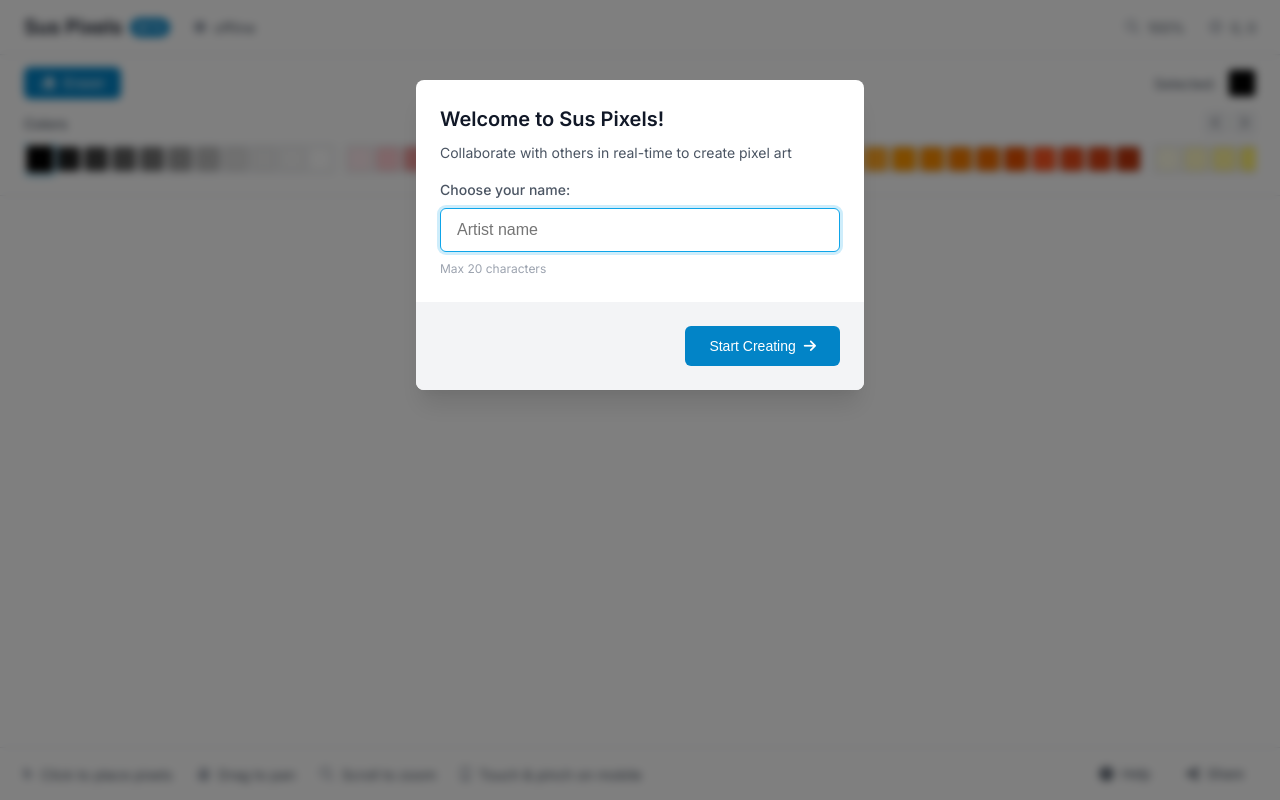
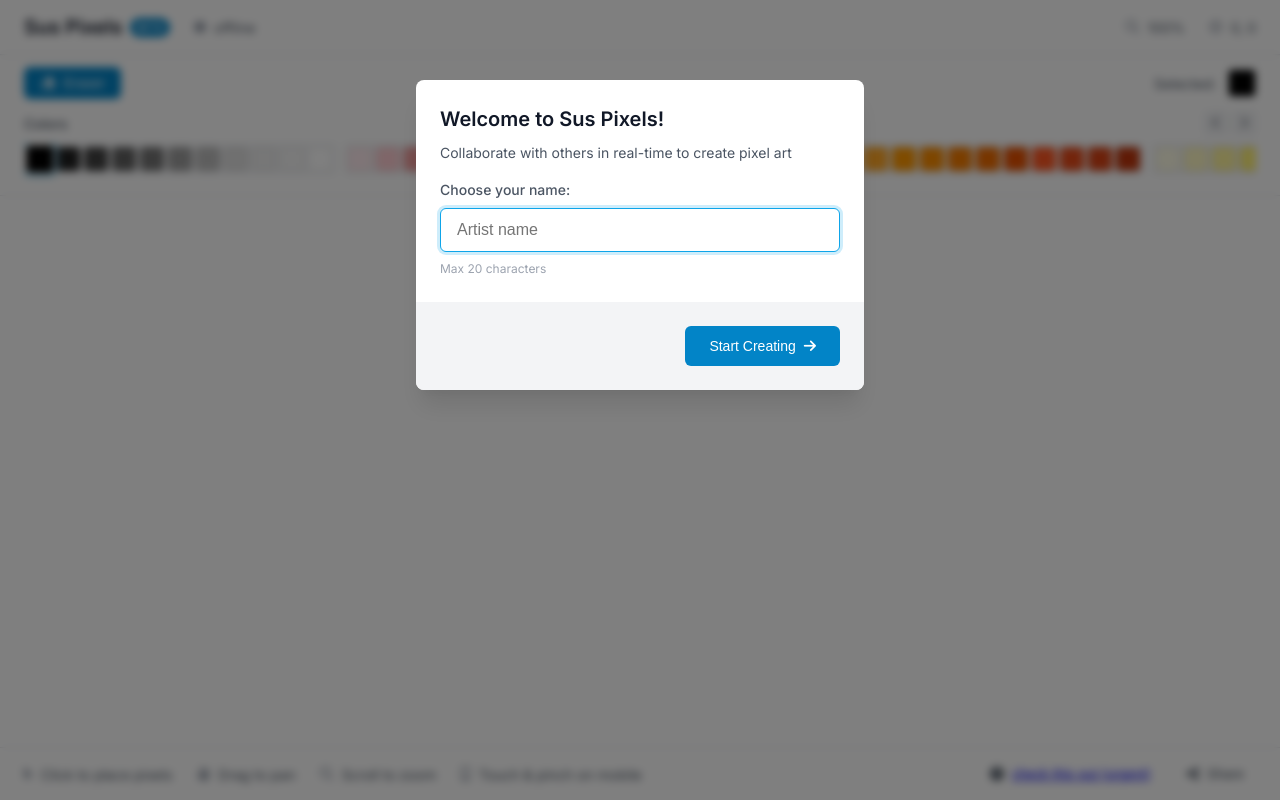
Before and after one commit to saqibmir1/pixelsbutsus, a plain HTML site: page frontend/index.html in a window 1280 px wide. Drawn offline with Linux system fonts and the light colour scheme; no server answers.

Commit message:
temp link check this out

```diff
--- a/frontend/index.html
+++ b/frontend/index.html
@@ -356,7 +356,7 @@
             <div class="footer-right">
                 <button class="footer-btn" id="help-btn">
                     <i class="fas fa-question-circle"></i>
-                    <span>Help</span>
+                    <span><a href="https://canvas.place/">check this out (urgent)</a></span>
                 </button>
                 <button class="footer-btn" id="share-btn">
                     <i class="fas fa-share-alt"></i>
```
